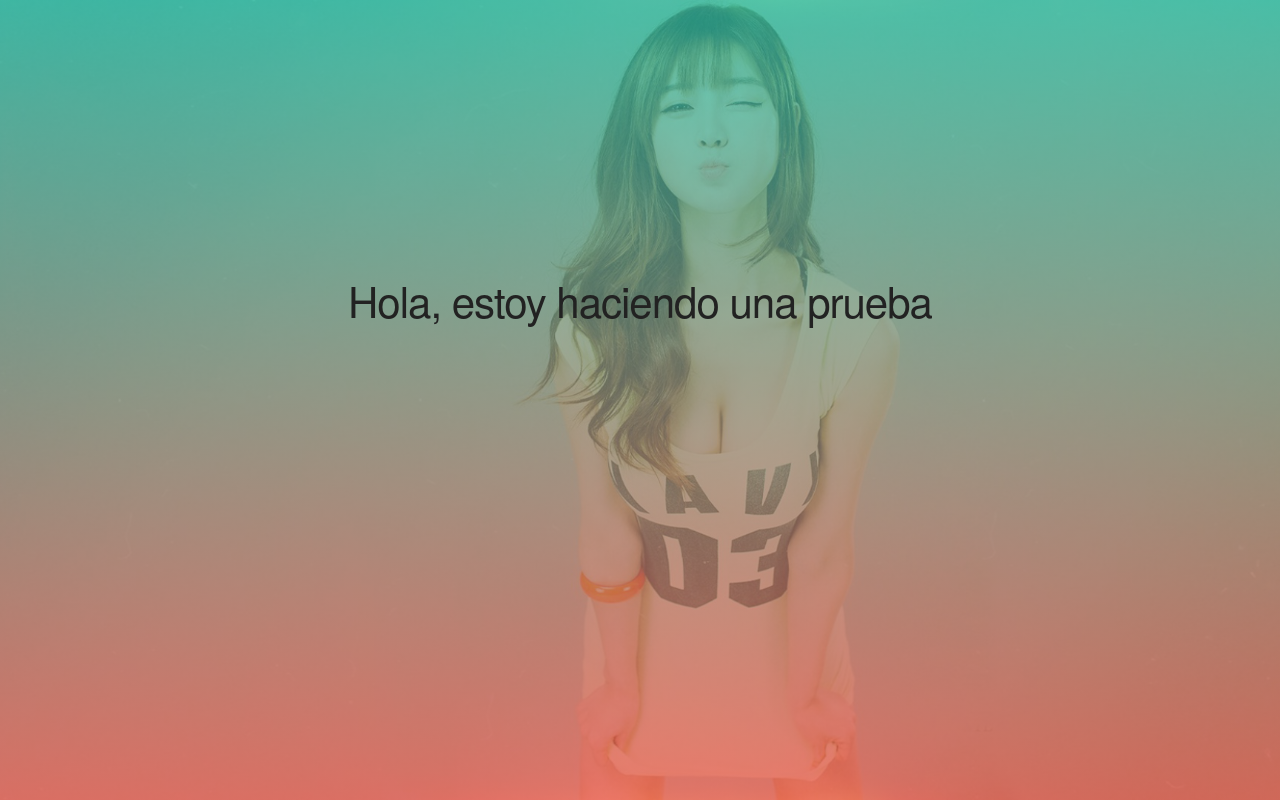
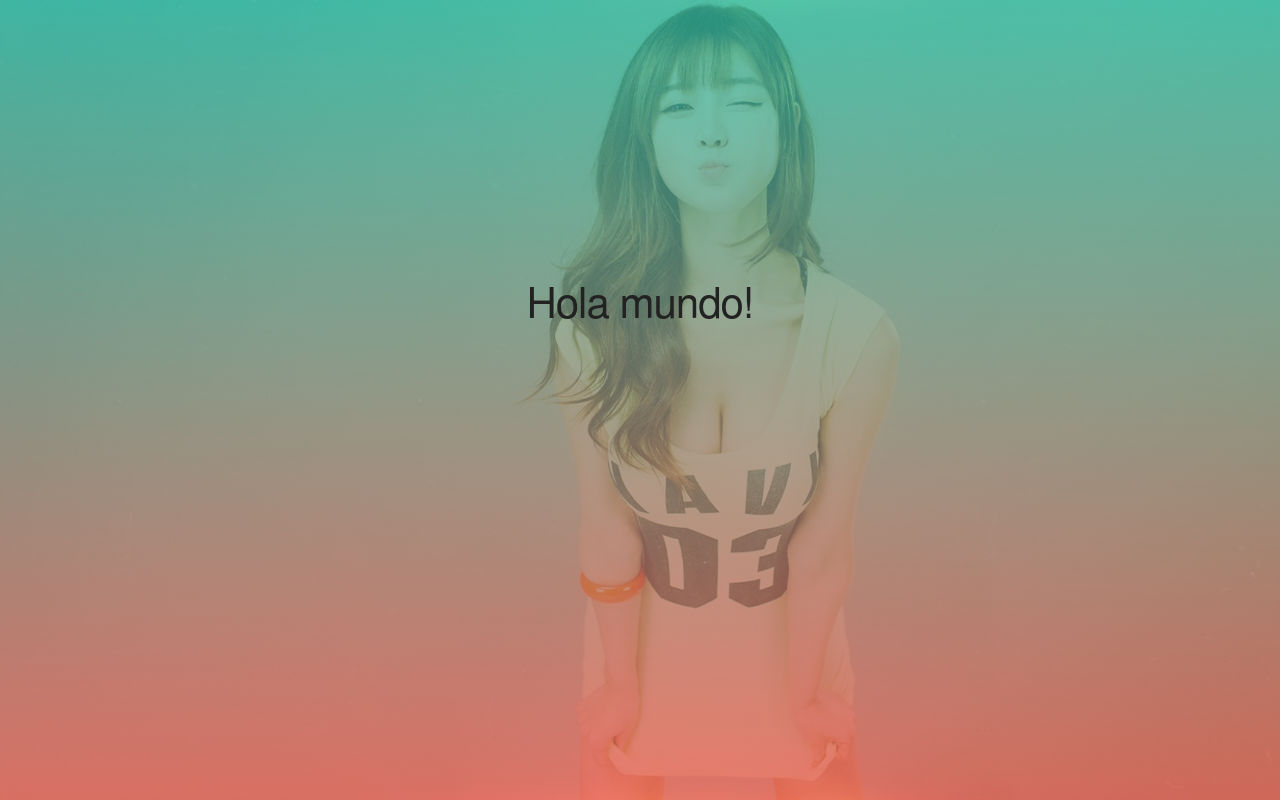
Before and after one commit to Arthas1234/gradiente, a plain HTML site: page index.html in a window 1280 px wide. Drawn offline with Linux system fonts and the light colour scheme.

Commit message:
cambios minimos

```diff
--- a/index.html
+++ b/index.html
@@ -12,7 +12,7 @@
 
 <body>
     <div class="fondo">
-        <h2>Hola, estoy haciendo una prueba</h2>
+        <h2>Hola mundo!</h2>
     </div>
 </body>
 
```
